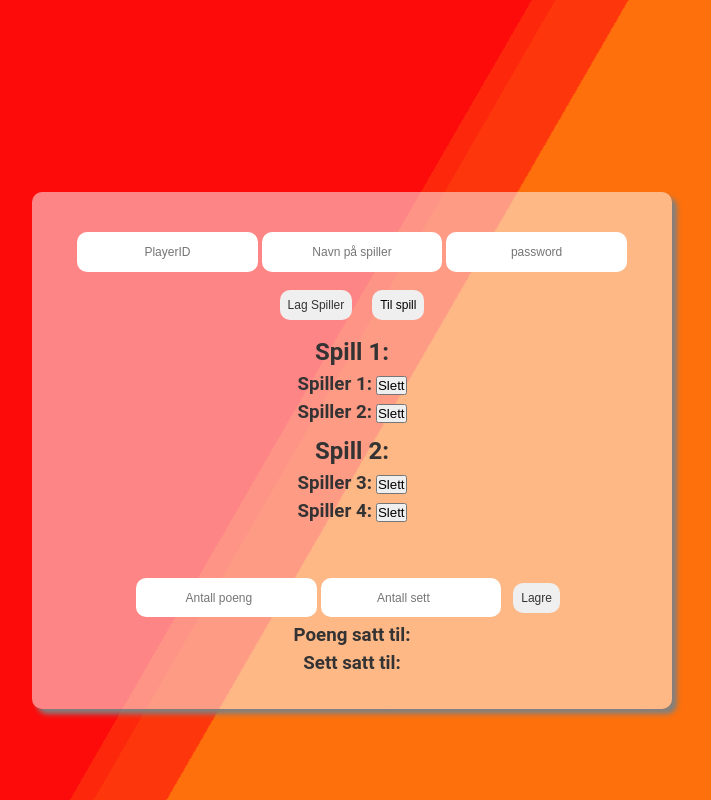
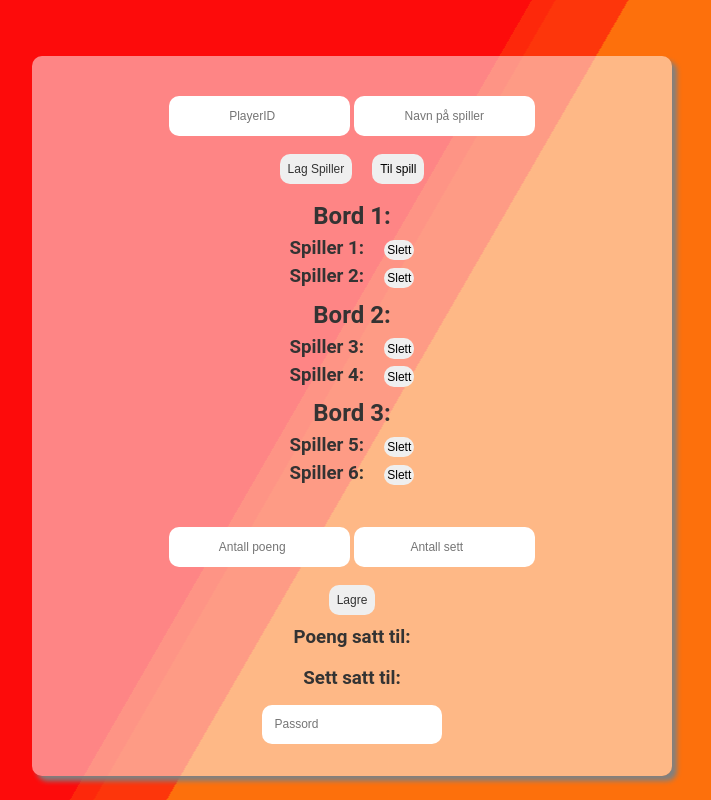
Before and after one commit to Marcus-Aastum/pingpong, a plain HTML site: page html/index.html in a window 1280 px wide. Shown: the whole page, without its empty margins (288-999 px from the left). Drawn offline with Linux system fonts and the light colour scheme.

Commit message:
commit hehehehe

```diff
--- a/CSS/main.css
+++ b/CSS/main.css
@@ -96,6 +96,7 @@ button {
 
 h3 {
     color:#333;
+    padding-bottom: 2%;
 }
 
 #button1{
@@ -145,7 +146,7 @@ input {
     background-color: rgb(255, 255, 255, .5);
     width: 50%;
     height: fit-content;
-    margin-top: 15%;
+    margin-top: 7vh;
     border-radius: 10px;
     /* border: black .5px solid; */
     box-shadow: 5px 5px 5px grey;
@@ -234,3 +235,16 @@ form input {
       transform:translateX(2%);
     }
 }
+
+.spillere h3 {
+    display: inline;
+}
+
+.spillere button {
+    margin: auto;
+    margin-left: 5%;
+    padding: 1%;
+    border-radius: 10px;
+    border: none;
+    font-size: 1.5vh;
+}
--- a/JS/script.js
+++ b/JS/script.js
@@ -26,8 +26,7 @@ function createNewPlayer(form){
             player1.id = form.playerNameInput.value;
             player1.score = 0;
             player1.wins = 0;
-            player1.password = form.password.value;
-            localStorage.setItem("password", form.password.value)
+            player1.password = localStorage.getItem("password")
             console.log(player1.password)
             localStorage.setItem("player1", JSON.stringify(player1))
             document.getElementById("playerN1").innerHTML = "Spiller 1: " + player1.id
@@ -38,7 +37,7 @@ function createNewPlayer(form){
             player2.id = form.playerNameInput.value;
             player2.score = 0;
             player2.wins = 0;
-            player2.password = form.password.value;
+            player2.password = localStorage.getItem("password")
             localStorage.setItem("player2", JSON.stringify(player2))
             document.getElementById("playerN2").innerHTML = "Spiller 2: " + player2.id;
             sendData("player2",JSON.parse(localStorage.getItem("player2")))
@@ -48,7 +47,7 @@ function createNewPlayer(form){
             player3.id = form.playerNameInput.value;
             player3.score = 0;
             player3.wins = 0;
-            player3.password = form.password.value;
+            player3.password = localStorage.getItem("password")
             localStorage.setItem("player3", JSON.stringify(player3))
             document.getElementById("playerN3").innerHTML = "Spiller 3: " + player3.id;
             sendData("player3",JSON.parse(localStorage.getItem("player3")))
@@ -58,7 +57,7 @@ function createNewPlayer(form){
             player4.id = form.playerNameInput.value;
             player4.score = 0;
             player4.wins = 0;
-            player4.password = form.password.value;
+            player4.password = localStorage.getItem("password")
             localStorage.setItem("player4", JSON.stringify(player4))
             document.getElementById("playerN4").innerHTML = "Spiller 4: " + player4.id;
             sendData("player4",JSON.parse(localStorage.getItem("player4")))
--- a/html/index.html
+++ b/html/index.html
@@ -9,30 +9,43 @@
 <body class="bodyIndex">
     <div class="formDiv">
         <form name="newPlayer" action="" method="">
-            <input type="text" name="playerID" id="input-field" placeholder="PlayerID">
+            <input type="number" name="playerID" id="input-field" placeholder="PlayerID">
             <input type="text" name="playerNameInput" id="input-field" placeholder="Navn på spiller">
-            <input type="password" name="password" id="input-field" placeholder="password">
         </form>
         <div class="buttonDivIndex">
             <input type="button" name="" value="Lag Spiller" onclick="createNewPlayer(document.getElementsByTagName('form')[0])" id="buttonIndex">
             <button onclick="tilSpill()" id="buttonIndex">Til spill</button>
-            <h1>Spill 1:</h1>
-            <h3 id="playerN1" style="display: inline;">Spiller 1:</h3> <button value="1" onclick="deletePlayer(this)">Slett</button>
-            <br>
-            <h3 id="playerN2" style="display: inline;">Spiller 2:</h3> <button value="2" onclick="deletePlayer(this)">Slett</button>
-            <h1>Spill 2:</h1>
-            <h3 id="playerN3" style="display: inline;">Spiller 3:</h3> <button value="3" onclick="deletePlayer(this)">Slett</button>
-            <br>
-            <h3 id="playerN4" style="display: inline;">Spiller 4:</h3> <button value="4" onclick="deletePlayer(this)">Slett</button>
+            <div class="spillere">
+                <h1>Bord 1:</h1>
+                <h3 id="playerN1">Spiller 1:</h3>
+                <button value="1" onclick="deletePlayer(this)">Slett</button>
+                <br>
+                <h3 id="playerN2">Spiller 2:</h3>
+                <button value="2" onclick="deletePlayer(this)">Slett</button>
+                <h1>Bord 2:</h1>
+                <h3 id="playerN3">Spiller 3:</h3>
+                <button value="3" onclick="deletePlayer(this)">Slett</button>
+                <br>
+                <h3 id="playerN4">Spiller 4:</h3>
+                <button value="4" onclick="deletePlayer(this)">Slett</button>
+                <br>
+                <h1>Bord 3:</h1>
+                <h3 id="playerN5">Spiller 5:</h3>
+                <button value="5" onclick="deletePlayer(this)">Slett</button>
+                <br>
+                <h3 id="playerN6">Spiller 6:</h3>
+                <button value="6" onclick="deletePlayer(this)">Slett</button>
+            </div>
         </div>
         <div>
             <form action="">
                 <input type="number" name="numberOfPoints" placeholder="Antall poeng" class="inputNumberIndex">
                 <input type="number" name="numberOfWins" placeholder="Antall sett" class="inputNumberIndex">
-                <input type="button" value="Lagre" id="buttonIndex" onclick="setPoints()">
             </form>
+            <input type="button" value="Lagre" id="buttonIndex" onclick="setPoints()">
             <h3 id="pointsShow">Poeng satt til: </h3>
             <h3 id="winsShow">Sett satt til:</h3>
+            <input type="password" name="password" id="input-field" placeholder="Passord" onchange="localStorage.setItem('password', this.value)">
         </div>
         <h1 id="alert"></h1>
     </div>
```
